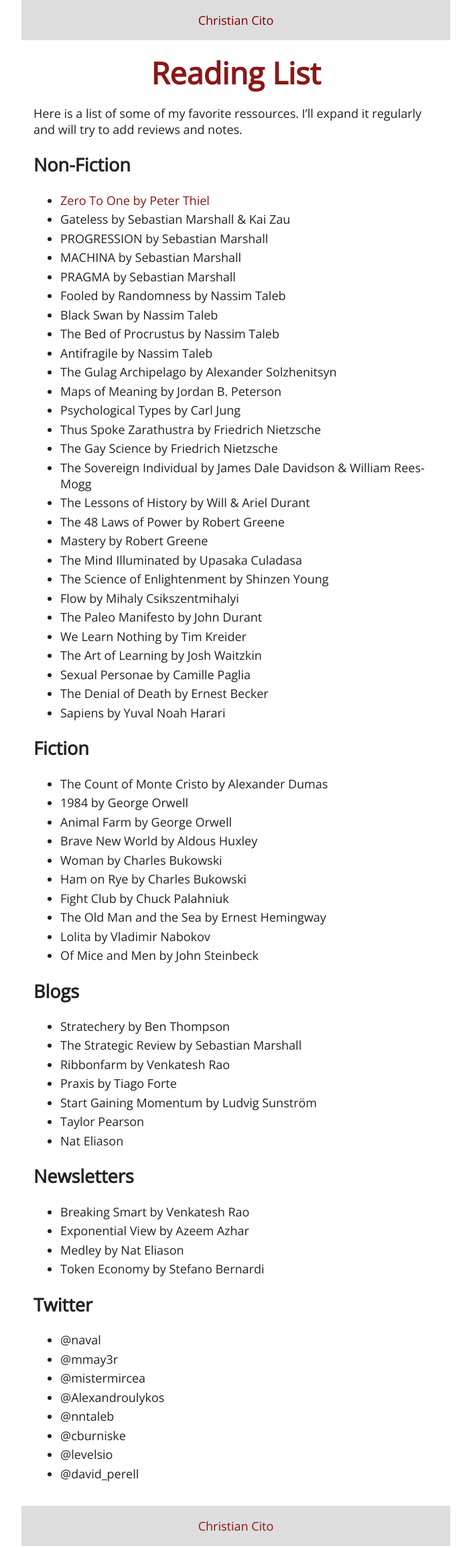
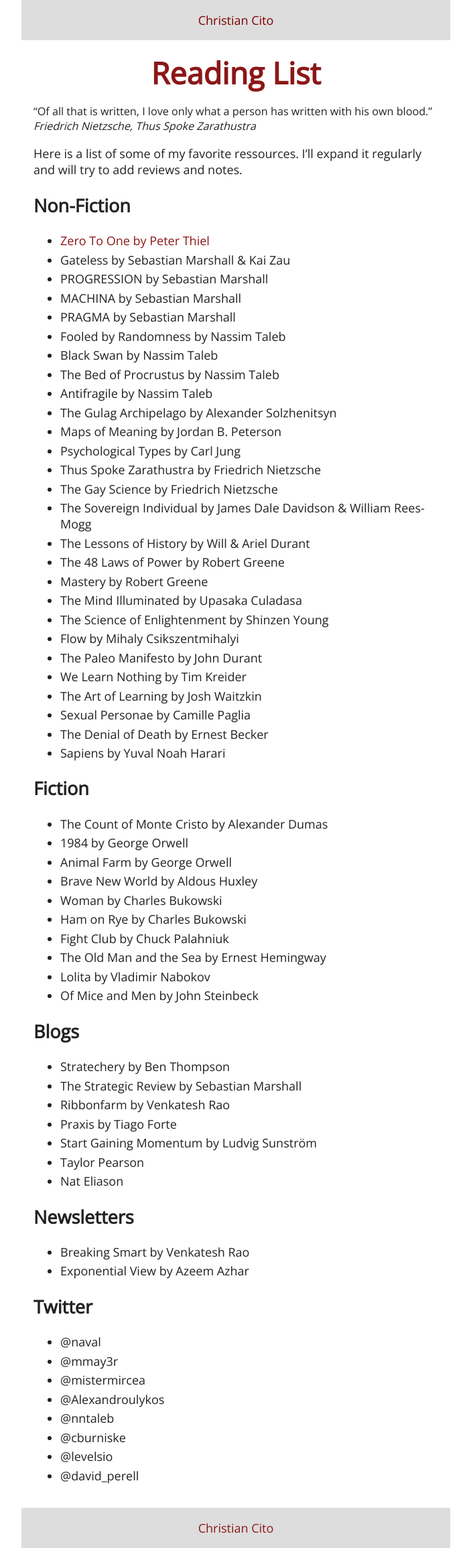
Before and after one commit to chrcit/christiancito.com, a Jekyll site: the page built from _posts/2017-10-28-reading.md, in a window 1280 px wide. Shown: the whole page at 67% size, without its empty margins (288-991 px from the left). Built offline with Jekyll 4.4.1, drawn with Linux system fonts in a browser that asks for light colours.

```diff
--- a/_config.yml
+++ b/_config.yml
@@ -6,3 +6,5 @@ title: Christian Cito
 
 twitter: cito_christian
 github: christiancito
+
+include: ["_pages"]
--- a/_posts/2017-10-28-reading.md
+++ b/_posts/2017-10-28-reading.md
@@ -5,6 +5,9 @@ date:   2017-10-28 10:00:00
 permalink: /readinglist/
 excerpt: ""
 ---
+
+> "Of all that is written, I love only what a person has written with his own blood." <br>
+> _Friedrich Nietzsche, Thus Spoke Zarathustra_
 
 Here is a list of some of my favorite ressources. I'll expand it regularly and will try to add reviews and notes.
 
@@ -64,8 +67,6 @@ Here is a list of some of my favorite ressources. I'll expand it regularly and w
 ## Newsletters
 - Breaking Smart by Venkatesh Rao
 - Exponential View by Azeem Azhar
-- Medley by Nat Eliason
-- Token Economy by Stefano Bernardi
 
 ## Twitter
 - @naval
--- a/css/site.css
+++ b/css/site.css
@@ -98,6 +98,11 @@ li {
   z-index: 2;
 }
 
+blockquote {
+  font-size: .9em;
+  margin: 0;
+}
+
 @media screen and (max-width: 1024px) {
   .site-header,
   .site-footer,
```
Also changed, not shown: index.md (+1 -1 lines), README.md.
